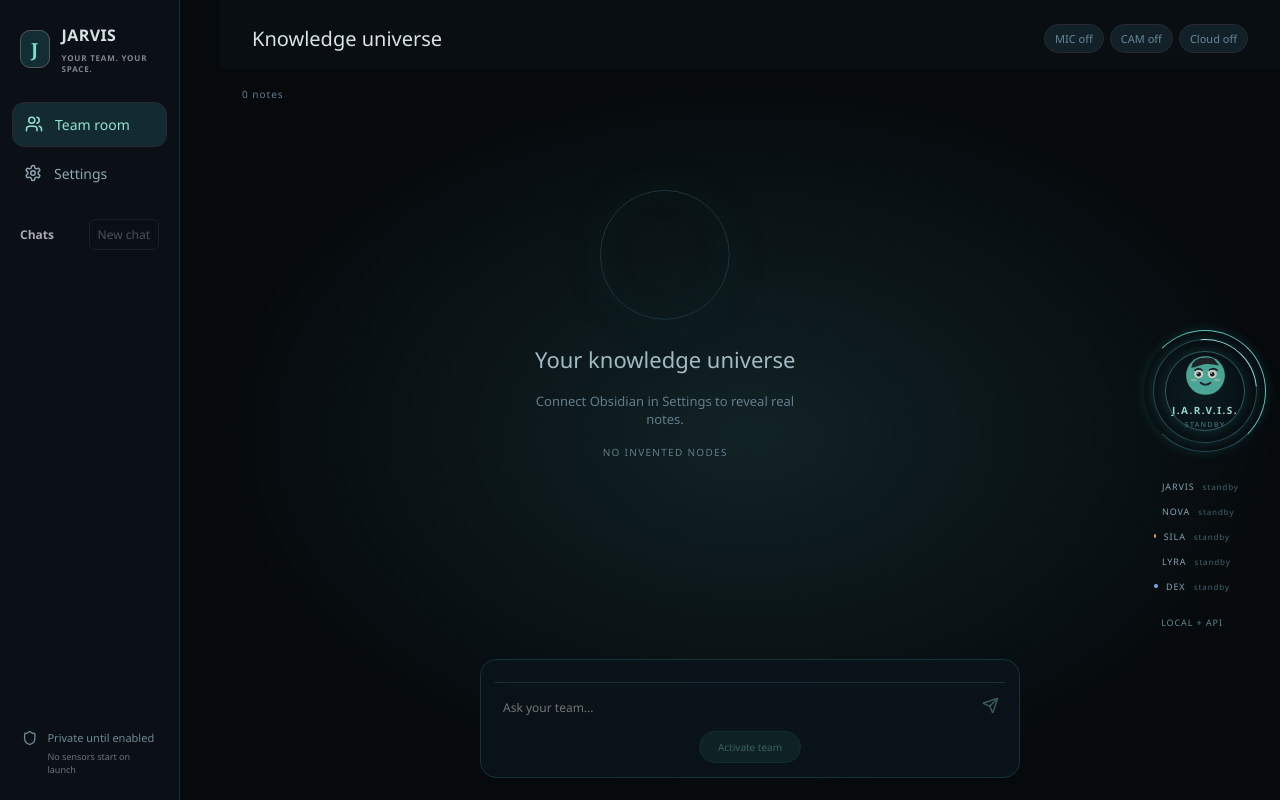
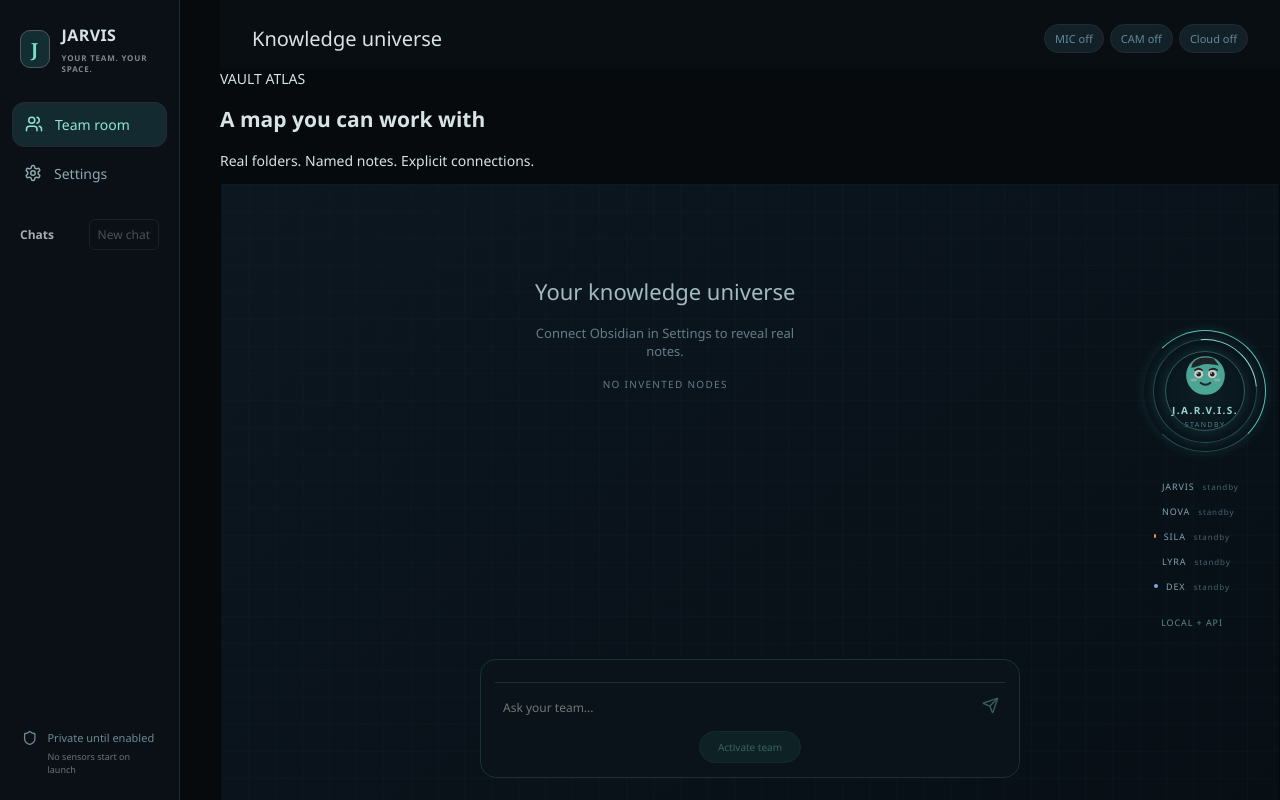
Before and after one commit to prithiviiraj/jarvis, a React (Vite) app in the folder modern-ui/: page / in a window 1280 px wide. Built offline with nearby package versions, Linux system fonts and the light colour scheme.

Commit message:
CI172 rebuild: modern-ui/src/KnowledgeUniverse.tsx

```diff
--- a/modern-ui/src/KnowledgeUniverse.tsx
+++ b/modern-ui/src/KnowledgeUniverse.tsx
@@ -1,18 +1,44 @@
 import React,{useEffect,useMemo,useState} from 'react';
 export type GraphNode={id:string,label:string,category:string,preview:string};
 export type GraphData={nodes:GraphNode[],edges:{source:string,target:string}[],state:string,truncated?:boolean,scope:string};
-const palette=['#6ba6df','#dfbf59','#65b99b','#d580ad','#ae91dd','#a4c9cd'];
+const palette=['#77c4c7','#d4bc75','#8ab5a0','#bda0bc','#9caed0','#a4c9cd'];
 export function KnowledgeUniverse({data,query,onFocus}:{data?:GraphData,query:string,onFocus:(node:GraphNode|null)=>void}){
- const[focus,setFocus]=useState<string|null>(null);const[drag,setDrag]=useState({x:0,y:0});
- const nodes=data?.nodes||[];const groups=useMemo(()=>[...new Set(nodes.map(n=>n.category))],[nodes]);
- const points=useMemo(()=>nodes.map((n,i)=>{const g=groups.indexOf(n.category),j=nodes.slice(0,i).filter(p=>p.category===n.category).length;const angle=j*2.399963;const radius=22+Math.sqrt(j)*19;const a=g/Math.max(1,groups.length)*Math.PI*2;return {...n,x:500+Math.cos(a)*205+Math.cos(angle)*radius,y:335+Math.sin(a)*150+Math.sin(angle)*radius*.8,color:palette[g%palette.length]}}),[nodes,groups]);
+ const[folder,setFolder]=useState('');const[focus,setFocus]=useState<string|null>(null);const[compact,setCompact]=useState(window.innerWidth<580);
+ useEffect(()=>{const f=()=>setCompact(window.innerWidth<580);window.addEventListener('resize',f);return()=>window.removeEventListener('resize',f)},[]);
+ const nodes=data?.nodes||[],edges=data?.edges||[];
+ const groups=useMemo(()=>[...new Set(nodes.map(n=>n.category))].sort(),[nodes]);
+ const degree=useMemo(()=>{const m=new Map<string,number>();for(const e of edges){m.set(e.source,(m.get(e.source)||0)+1);m.set(e.target,(m.get(e.target)||0)+1)}return m},[edges]);
+ const selected=nodes.find(n=>n.id===focus);
+ const neighbors=useMemo(()=>new Set(edges.filter(e=>e.source===focus||e.target===focus).flatMap(e=>[e.source,e.target]).filter(x=>x!==focus)),[edges,focus]);
+ const visible=useMemo(()=>{
+  if(selected)return [selected,...nodes.filter(n=>neighbors.has(n.id)).sort((a,b)=>(degree.get(b.id)||0)-(degree.get(a.id)||0)).slice(0,compact?3:8)];
+  // Real folder lanes; high-link notes first. No decorative or inferred edges.
+  return (folder?[folder]:groups.slice(0,compact?2:4)).flatMap(g=>nodes.filter(n=>n.category===g).sort((a,b)=>(degree.get(b.id)||0)-(degree.get(a.id)||0)||a.label.localeCompare(b.label)).slice(0,3));
+ },[nodes,groups,selected,neighbors,degree,folder,compact]);
+ const points=visible.map((n,i)=>{
+  const lane=groups.indexOf(n.category),column=selected?(i===0?(compact?0:1):(i-1)%(compact?2:3)):(folder?[folder]:groups.slice(0,compact?2:4)).indexOf(n.category);
+  const row=selected?(i===0?0:1+Math.floor((i-1)/(compact?2:3))):visible.slice(0,i).filter(x=>x.category===n.category).length;
+  return {...n,x:selected?25+column*(compact?219:265):38+column*219,y:selected?76+row*112:112+row*118,color:palette[lane%palette.length]};
+ });
  useEffect(()=>{if(focus&&!nodes.some(n=>n.id===focus)){setFocus(null);onFocus(null)}},[nodes,focus]);
  useEffect(()=>{if(!query)return;const q=query.toLowerCase();const hit=nodes.find(n=>q.includes(n.label.toLowerCase())||q.includes(n.category.toLowerCase())||(/plan|schedule|calendar/.test(q)&&/planning|calendar/.test(n.category.toLowerCase())));if(hit){setFocus(hit.id);onFocus(hit)}},[query,nodes]);
- const selected=points.find(n=>n.id===focus);const scale=selected?1.8:1;const x=selected?500-selected.x*scale:drag.x;const y=selected?335-selected.y*scale:drag.y;
- return <section className="knowledge-universe" aria-label="Living knowledge graph"><svg viewBox="0 0 1000 670" role="img" aria-label={nodes.length+' real knowledge nodes'} onWheel={e=>{if(selected){setFocus(null);onFocus(null)}else setDrag(p=>({x:p.x-e.deltaX*.2,y:p.y-e.deltaY*.2}))}}>
- <defs><filter id="node-glow"><feGaussianBlur stdDeviation="2"/></filter><radialGradient id="space"><stop stopColor="#112225"/><stop offset="1" stopColor="#060a0d"/></radialGradient></defs><rect width="1000" height="670" fill="url(#space)"/>
- <g className="graph-camera" style={{transform:`translate(${x}px,${y}px) scale(${scale})`}}>{(data?.edges||[]).map((e,i)=>{const a=points.find(n=>n.id===e.source),b=points.find(n=>n.id===e.target);return a&&b?<line key={i} x1={a.x} y1={a.y} x2={b.x} y2={b.y} stroke="#3d7975" strokeOpacity=".24"/>:null})}{points.map((n,i)=><g key={n.id} tabIndex={0} role="button" aria-label={'Knowledge note '+n.label} onKeyDown={e=>e.key==='Enter'&&(setFocus(n.id),onFocus(n))} onClick={()=>{setFocus(n.id);onFocus(n)}}><circle cx={n.x} cy={n.y} r={focus===n.id?9:3.5+i%4} fill={n.color} opacity={focus&&focus!==n.id ? .65 : 1}/>{(focus===n.id||points.length<25)&&<text x={n.x+10} y={n.y+4} fill="#ced9dc" fontSize="9">{n.label}</text>}</g>)}</g></svg>
- {!nodes.length&&<div className="graph-empty"><span className="empty-orbit"/><h2>{data?.state==='ready'?'Your vault is empty':'Your knowledge universe'}</h2><p>{data?.state==='ready'?'Add a note in Obsidian to begin.':'Connect Obsidian in Settings to reveal real notes.'}</p><small>No invented nodes</small></div>}
- <div className="graph-legend">{groups.map((g,i)=><span key={g}><i style={{background:palette[i%palette.length]}}/>{g}</span>)}</div><span className="graph-count">{nodes.length} notes{data?.truncated?' · bounded view':''}</span>
+ function reset(){setFocus(null);onFocus(null)}
+ const shownEdges=edges.filter(e=>visible.some(n=>n.id===e.source)&&visible.some(n=>n.id===e.target));
+ return <section className={'knowledge-universe practical-graph'+(selected?' graph-focused':'')} aria-label="Living knowledge graph">
+ <div className="graph-caption"><span>{selected?'NOTE CONNECTIONS':'VAULT ATLAS'}</span><h2>{selected?.label||'A map you can work with'}</h2><p>{selected?neighbors.size+' linked notes · explicit Obsidian links':'Real folders. Named notes. Explicit connections.'}</p></div>
+ {nodes.length>0&&!selected&&<select className="atlas-folder-filter" aria-label="Knowledge folder" value={folder} onChange={e=>setFolder(e.target.value)}><option value="">Folder overview</option>{groups.map(g=><option key={g}>{g}</option>)}</select>}
+ <svg viewBox={compact?"0 0 470 470":"0 0 940 650"} role="img" aria-label={nodes.length+' real knowledge nodes'} onWheel={()=>selected&&reset()} onKeyDown={e=>e.key==='Escape'&&reset()}>
+ <defs><pattern id="atlas-grid" width="24" height="24" patternUnits="userSpaceOnUse"><path d="M24 0H0V24" fill="none" stroke="#21404b" strokeWidth=".5" opacity=".25"/></pattern><linearGradient id="atlas-bg" x2="1" y2="1"><stop stopColor="#0c1720"/><stop offset="1" stopColor="#070e14"/></linearGradient></defs>
+ <rect width="940" height="650" fill="url(#atlas-bg)"/><rect width="940" height="650" fill="url(#atlas-grid)"/>
+ <g className="atlas-content">
+ {!selected&&(folder?[folder]:groups.slice(0,compact?2:4)).map((g,i)=><g key={g}><rect x={25+i*219} y="54" width="209" height="402" rx="14" fill="#0c192180" stroke="#25404b" strokeDasharray="3 6"/><text x={40+i*219} y="80" fill={palette[i%palette.length]} fontSize="13" fontWeight="600">{g.slice(0,23)}</text><text x={40+i*219} y="97" fill="#6e8c9b" fontSize="9">{nodes.filter(n=>n.category===g).length} notes · folder</text></g>)}
+ {shownEdges.map((e,i)=>{const a=points.find(n=>n.id===e.source)!,b=points.find(n=>n.id===e.target)!;return <path className="atlas-link" key={i} d={`M${a.x+96} ${a.y+44} C${a.x+96} ${a.y+105},${b.x+96} ${b.y-40},${b.x+96} ${b.y+44}`} fill="none" stroke={selected?'#72bcb7':'#416d7a'} strokeWidth={selected?1.6:1} opacity={selected?.65:.32}/>})}
+ {points.map(n=><g className={'atlas-note'+(n.id===focus?' selected':'')} key={n.id} transform={`translate(${n.x},${n.y})`} tabIndex={0} role="button" aria-label={'Knowledge note '+n.label} onKeyDown={e=>{if(e.key==='Enter'||e.key===' '){e.preventDefault();setFocus(n.id);onFocus(n)}if(e.key==='Escape')reset()}} onClick={()=>{setFocus(n.id);onFocus(n)}}>
+ <rect className="note-card" width="192" height="88" rx="9" fill={n.id===focus?'#15333d':'#10212c'} stroke={n.id===focus?'#8ed7cc':'#2a4655'}/><path d="M13 17h11l5 5v14H13z M24 17v6h5" stroke={n.color} fill="none" strokeWidth="1.1"/><text x="37" y="24" fill={n.color} fontSize="8.5" letterSpacing=".7">{n.category.slice(0,22).toUpperCase()}</text>
+ <text x="13" y="48" fill="#d6e5ea" fontSize="12" fontWeight="500">{n.label.length>25?n.label.slice(0,24)+'…':n.label}</text><text x="13" y="67" fill="#7c9cab" fontSize="9">{n.preview.replace(/^#+\s*/,'').replace(/\n/g,' ').slice(0,32)||'Local Markdown note'}</text><text x="178" y="78" textAnchor="end" fill="#9cc9c7" fontSize="8">{degree.get(n.id)||0} links</text>
+ </g>)}
+ </g></svg>
+ {!nodes.length&&<div className="graph-empty"><h2>{data?.state==='ready'?'Your vault is empty':'Your knowledge universe'}</h2><p>{data?.state==='ready'?'Add a note in Obsidian to begin.':'Connect Obsidian in Settings to reveal real notes.'}</p><small>No invented nodes</small></div>}
+ {nodes.length>0&&<div className="atlas-footer">{visible.length} of {nodes.length} notes shown · {selected?'Linked neighborhood. Escape or scroll for overview.':'Most connected notes per folder. Select a note to inspect its links.'}{data?.truncated?' · bounded scan':''}</div>}
  </section>
 }
```
